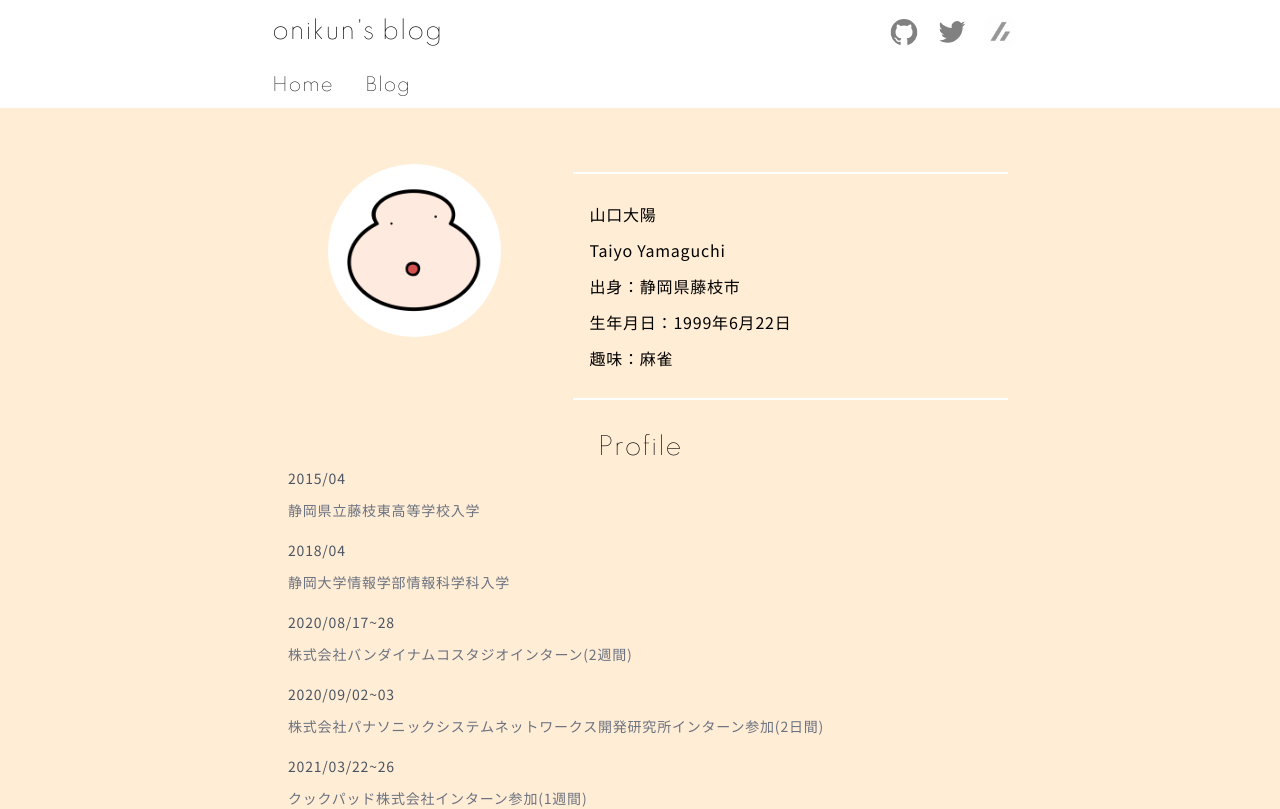
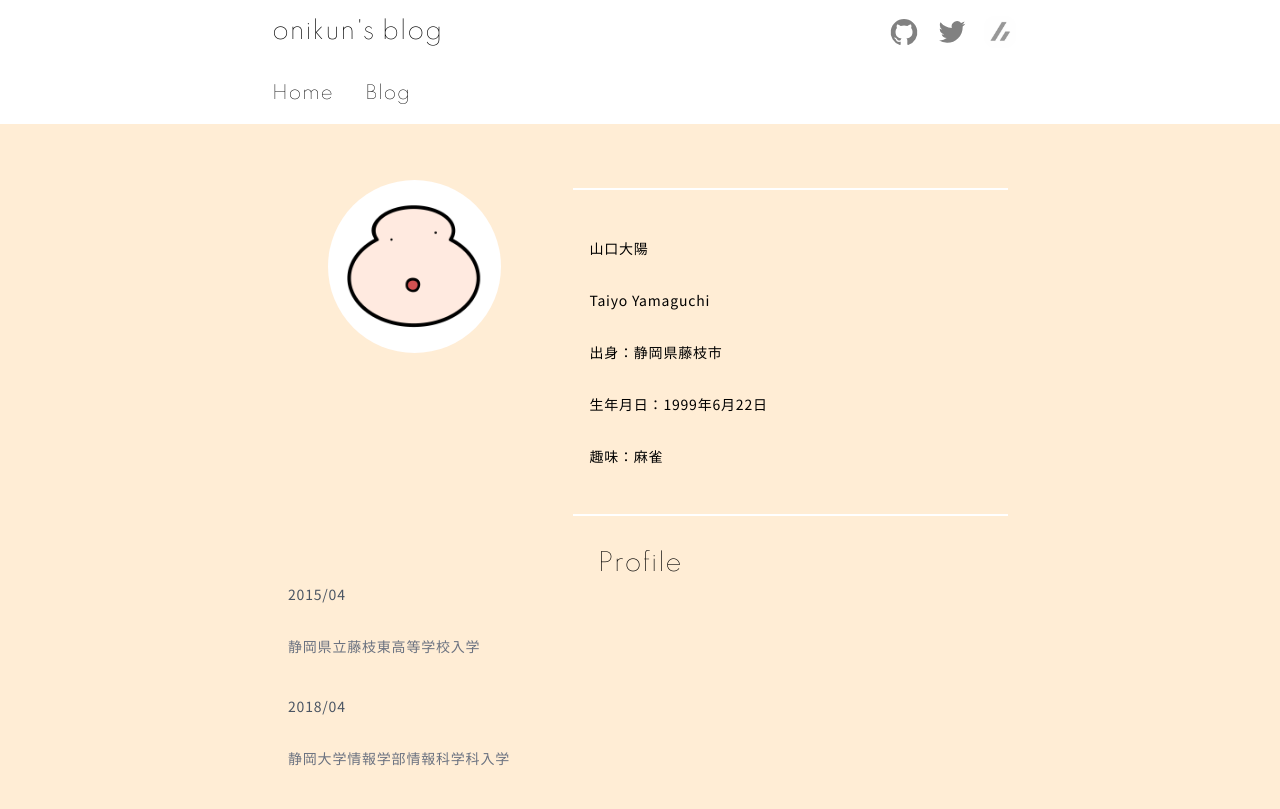
Before and after one commit to onikun94/portfolio, a Next.js app: page / in a window 1280 px wide. Shown: the top 809 px of the page. Built offline with nearby package versions, Linux system fonts and the light colour scheme.

Commit message:
change ul

```diff
--- a/src/styles/globals.css
+++ b/src/styles/globals.css
@@ -12,7 +12,7 @@ h3 {
   @apply text-lg;
 }
 p {
-  @apply my-3 text-base;
+  @apply my-8 text-sm;
 }
 strong {
   @apply font-black;
@@ -20,6 +20,10 @@ strong {
 }
 ul {
   @apply list-disc;
+  @apply list-inside;
+  @apply my-2;
+}
+li {
   @apply my-2;
 }
 img {
```
